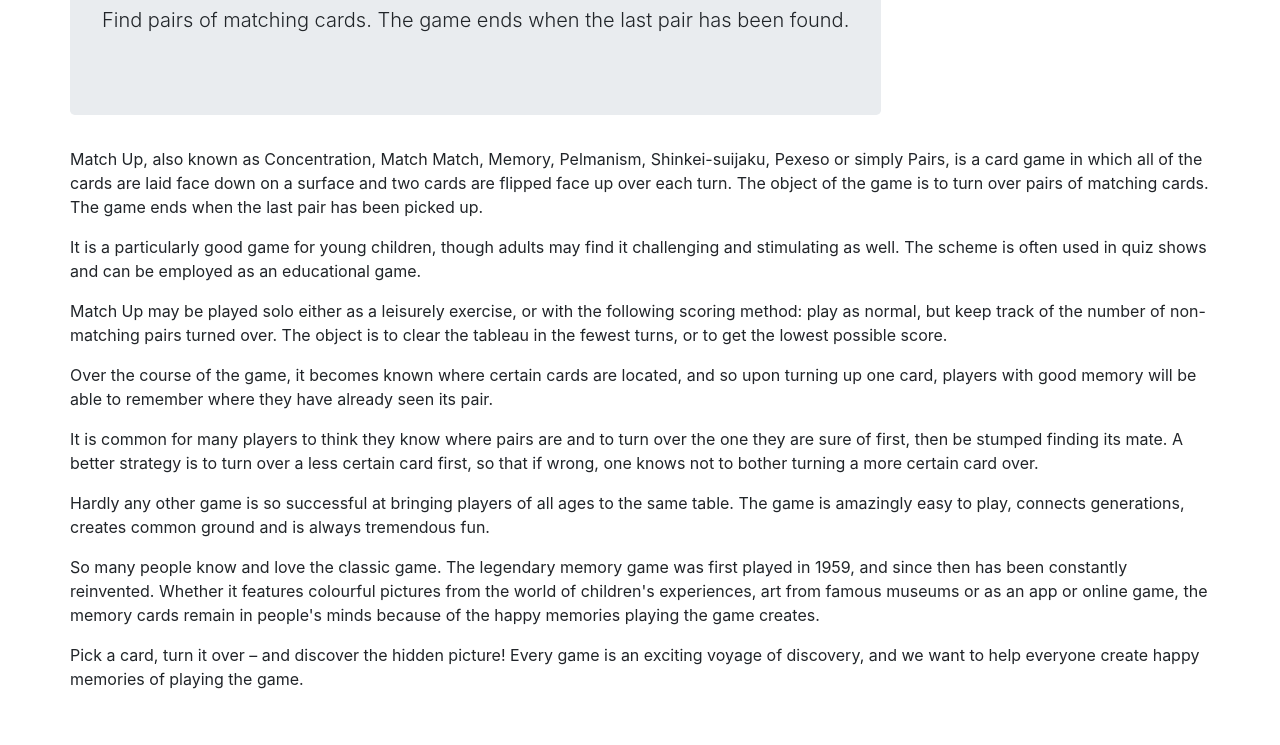
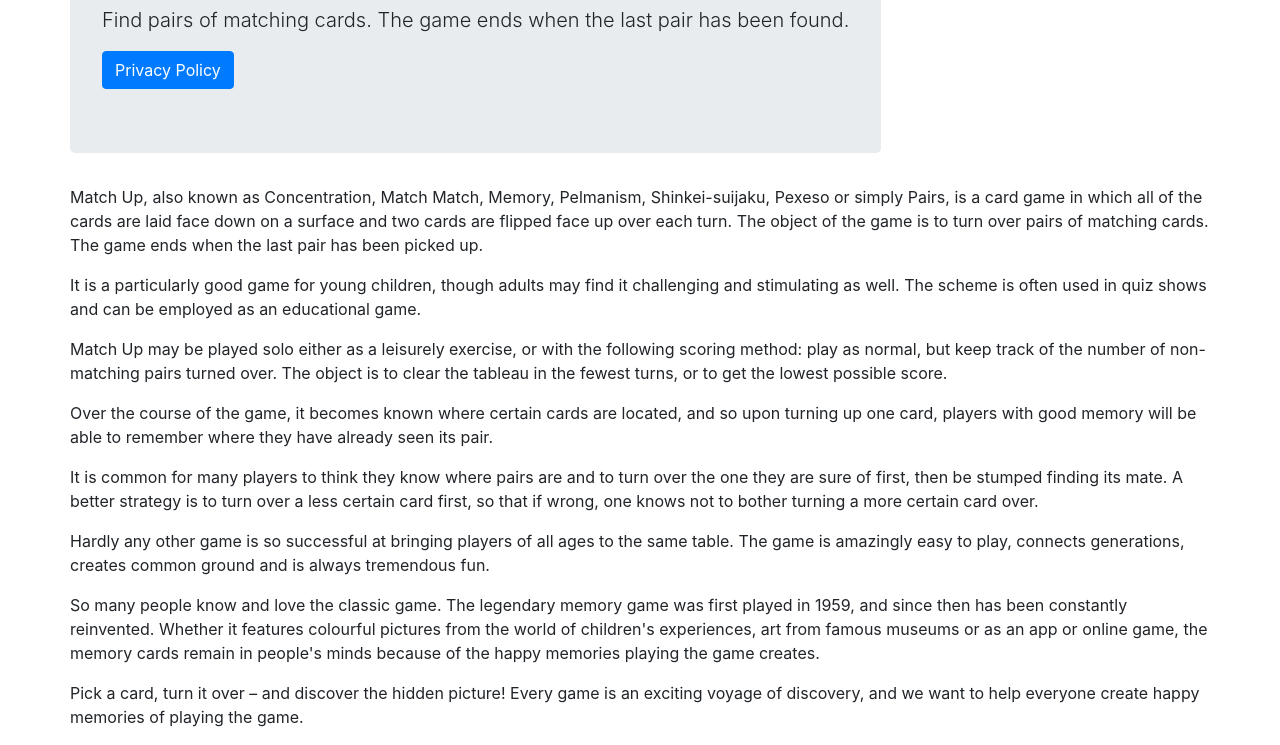
Before and after one commit to oliverkocsis/match-up, a plain HTML site: page index.html in a window 1280 px wide. Shown: the part 159-904 px from the top of the page. Before the commit the page ends 866 px from the top, so only its background shows below. Drawn offline with nearby package versions, Linux system fonts and the light colour scheme.

Commit message:
Privacy Policy button

```diff
--- a/index.html
+++ b/index.html
@@ -19,6 +19,7 @@
             <div class="jumbotron">
                 <h1 class="display-4">Match Up</h1>
                 <p class="lead">Find pairs of matching cards. The game ends when the last pair has been found.</p>
+                <a class="btn btn-primary" href="privacy.html" role="button">Privacy Policy</a>
             </div>
             <p>Match Up, also known as Concentration, Match Match, Memory, Pelmanism, Shinkei-suijaku, Pexeso or
                 simply Pairs, is a card game in which all of the cards are laid face down on a surface and two cards
```
